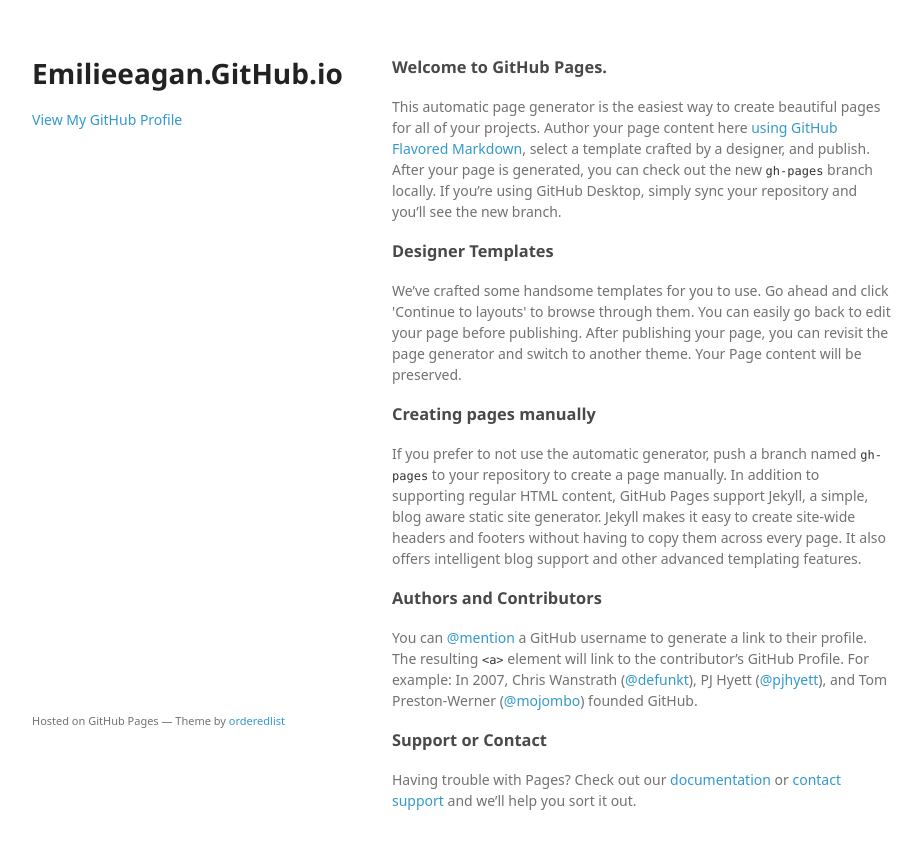
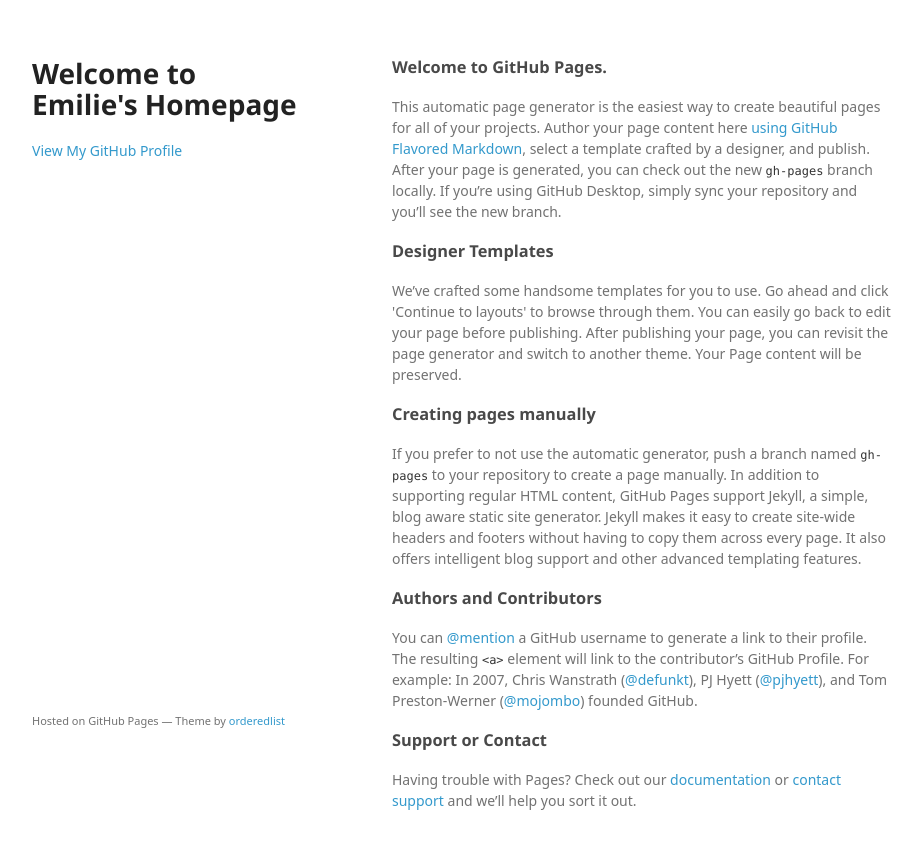
Before and after one commit to emilieeagan/emilieeagan.github.io, a plain HTML site: page index.html in a window 1280 px wide. Shown: the whole page, without its empty margins (178-1100 px from the left). Drawn offline with Linux system fonts and the light colour scheme; a web font is replaced by a local one.

Commit message:
Update index.html

```diff
--- a/index.html
+++ b/index.html
@@ -15,7 +15,7 @@
   <body>
     <div class="wrapper">
       <header>
-        <h1>Emilieeagan.GitHub.io</h1>
+        <h1>Welcome to Emilie's Homepage</h1>
         <p></p>
 
 
```
